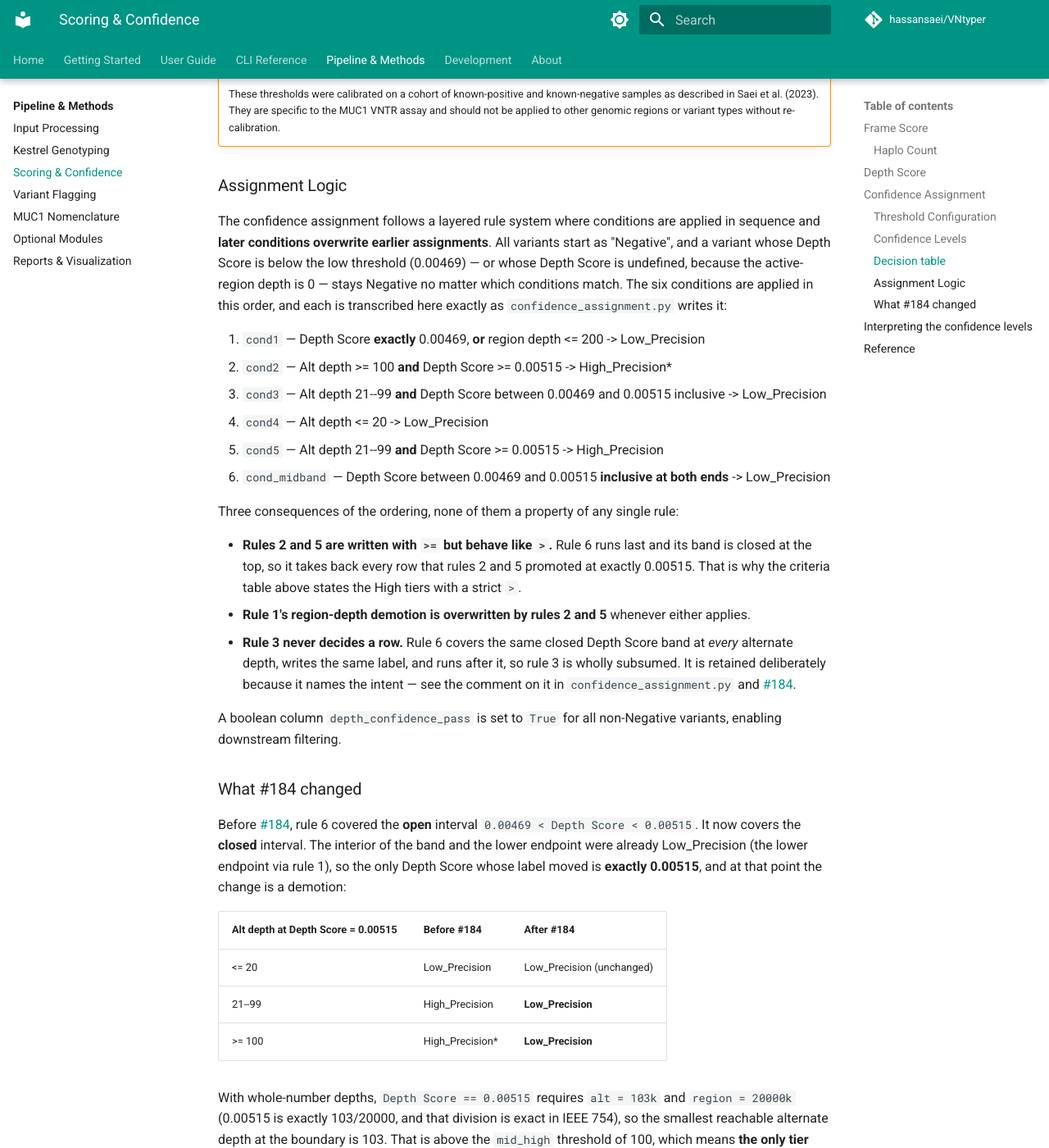
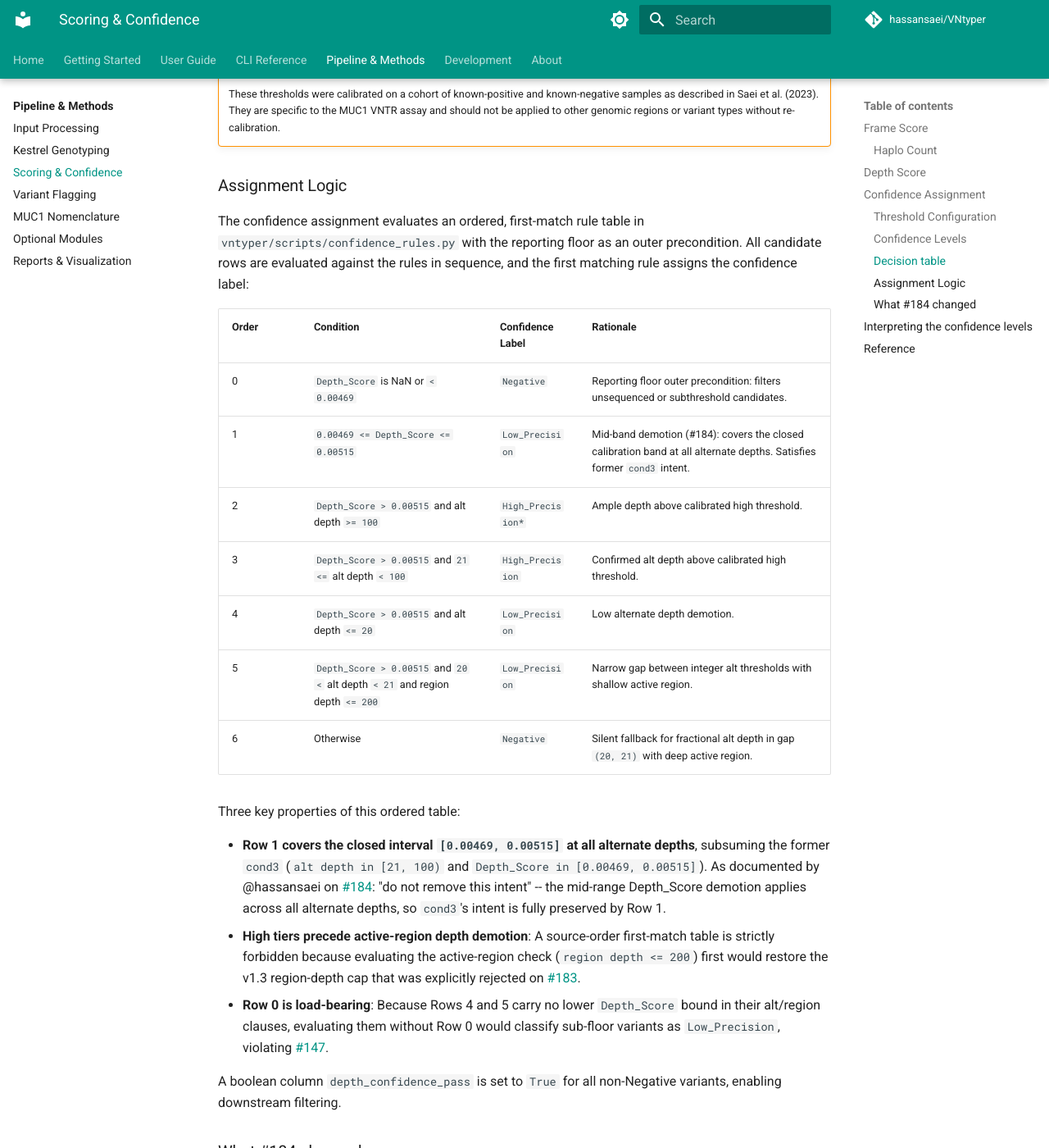
Before and after one commit to hassansaei/VNtyper, an MkDocs documentation site: the page built from docs/pipeline/scoring-and-confidence.md, in a window 1280 px wide and 1400 px high, scrolled down 3954 px. Shown: the whole window at 82% size. Built offline with MkDocs 1.6.1 and Material for MkDocs 9.7.7, drawn with Linux system fonts in a browser that asks for light colours; comment, search, counter and statistics services are not loaded.

Commit message:
docs(confidence): document ordered confidence rule table and update changelog
Update scoring-and-confidence.md assignment logic section to describe
the ordered first-match rule table (rows 0 to 6) in confidence_rules.py,
replacing the claim of literal sequential masked writes. Add changelog
entry under Unreleased for Issue #173 part 1.

Refs #173

Co-Authored-By: Claude Fable 5.1 <noreply@anthropic.com>
Claude-Session: https://claude.ai/code/session_01S9cm5vbPmPcnjuzsd1Lvgz

```diff
--- a/docs/pipeline/scoring-and-confidence.md
+++ b/docs/pipeline/scoring-and-confidence.md
@@ -146,28 +146,23 @@ outcome for any of these cells — see the warning below for why.
 
 ### Assignment Logic
 
-The confidence assignment follows a layered rule system where conditions are applied in sequence and **later conditions overwrite earlier assignments**. All variants start as "Negative", and a variant whose Depth Score is below the low threshold (0.00469) — or whose Depth Score is undefined, because the active-region depth is 0 — stays Negative no matter which conditions match. The six conditions are applied in this order, and each is transcribed here exactly as `confidence_assignment.py` writes it:
+The confidence assignment evaluates an ordered, first-match rule table in `vntyper/scripts/confidence_rules.py` with the reporting floor as an outer precondition. All candidate rows are evaluated against the rules in sequence, and the first matching rule assigns the confidence label:
 
-1. `cond1` — Depth Score **exactly** 0.00469, **or** region depth <= 200 -> Low_Precision
-2. `cond2` — Alt depth >= 100 **and** Depth Score >= 0.00515 -> High_Precision*
-3. `cond3` — Alt depth 21--99 **and** Depth Score between 0.00469 and 0.00515 inclusive -> Low_Precision
-4. `cond4` — Alt depth <= 20 -> Low_Precision
-5. `cond5` — Alt depth 21--99 **and** Depth Score >= 0.00515 -> High_Precision
-6. `cond_midband` — Depth Score between 0.00469 and 0.00515 **inclusive at both ends** -> Low_Precision
+| Order | Condition | Confidence Label | Rationale |
+|-------|-----------|------------------|-----------|
+| 0 | `Depth_Score` is NaN or `< 0.00469` | `Negative` | Reporting floor outer precondition: filters unsequenced or subthreshold candidates. |
+| 1 | `0.00469 <= Depth_Score <= 0.00515` | `Low_Precision` | Mid-band demotion (#184): covers the closed calibration band at all alternate depths. Satisfies former `cond3` intent. |
+| 2 | `Depth_Score > 0.00515` and alt depth `>= 100` | `High_Precision*` | Ample depth above calibrated high threshold. |
+| 3 | `Depth_Score > 0.00515` and `21 <=` alt depth `< 100` | `High_Precision` | Confirmed alt depth above calibrated high threshold. |
+| 4 | `Depth_Score > 0.00515` and alt depth `<= 20` | `Low_Precision` | Low alternate depth demotion. |
+| 5 | `Depth_Score > 0.00515` and `20 <` alt depth `< 21` and region depth `<= 200` | `Low_Precision` | Narrow gap between integer alt thresholds with shallow active region. |
+| 6 | Otherwise | `Negative` | Silent fallback for fractional alt depth in gap `(20, 21)` with deep active region. |
 
-Three consequences of the ordering, none of them a property of any single rule:
+Three key properties of this ordered table:
 
-- **Rules 2 and 5 are written with `>=` but behave like `>`.** Rule 6 runs last and its
-  band is closed at the top, so it takes back every row that rules 2 and 5 promoted at
-  exactly 0.00515. That is why the criteria table above states the High tiers with a
-  strict `>`.
-- **Rule 1's region-depth demotion is overwritten by rules 2 and 5** whenever either
-  applies.
-- **Rule 3 never decides a row.** Rule 6 covers the same closed Depth Score band at
-  *every* alternate depth, writes the same label, and runs after it, so rule 3 is
-  wholly subsumed. It is retained deliberately because it names the intent — see the
-  comment on it in `confidence_assignment.py` and
-  [#184](https://github.com/hassansaei/VNtyper/issues/184).
+- **Row 1 covers the closed interval `[0.00469, 0.00515]` at all alternate depths**, subsuming the former `cond3` (`alt depth in [21, 100)` and `Depth_Score in [0.00469, 0.00515]`). As documented by @hassansaei on [#184](https://github.com/hassansaei/VNtyper/issues/184): "do not remove this intent" -- the mid-range Depth_Score demotion applies across all alternate depths, so `cond3`'s intent is fully preserved by Row 1.
+- **High tiers precede active-region depth demotion**: A source-order first-match table is strictly forbidden because evaluating the active-region check (`region depth <= 200`) first would restore the v1.3 region-depth cap that was explicitly rejected on [#183](https://github.com/hassansaei/VNtyper/issues/183).
+- **Row 0 is load-bearing**: Because Rows 4 and 5 carry no lower `Depth_Score` bound in their alt/region clauses, evaluating them without Row 0 would classify sub-floor variants as `Low_Precision`, violating [#147](https://github.com/hassansaei/VNtyper/issues/147).
 
 A boolean column `depth_confidence_pass` is set to `True` for all non-Negative variants, enabling downstream filtering.
 
```
Also changed, not shown: docs/about/changelog.md (+6 -1 lines).
